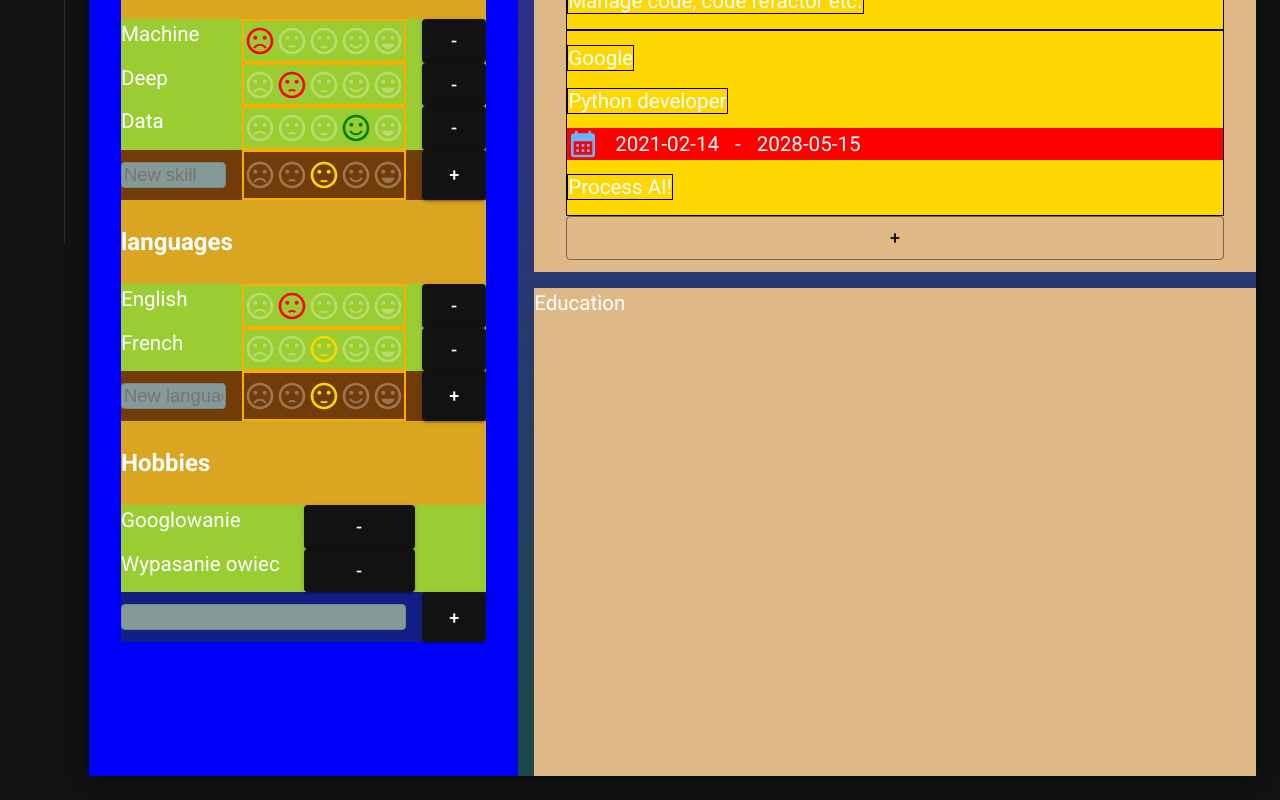
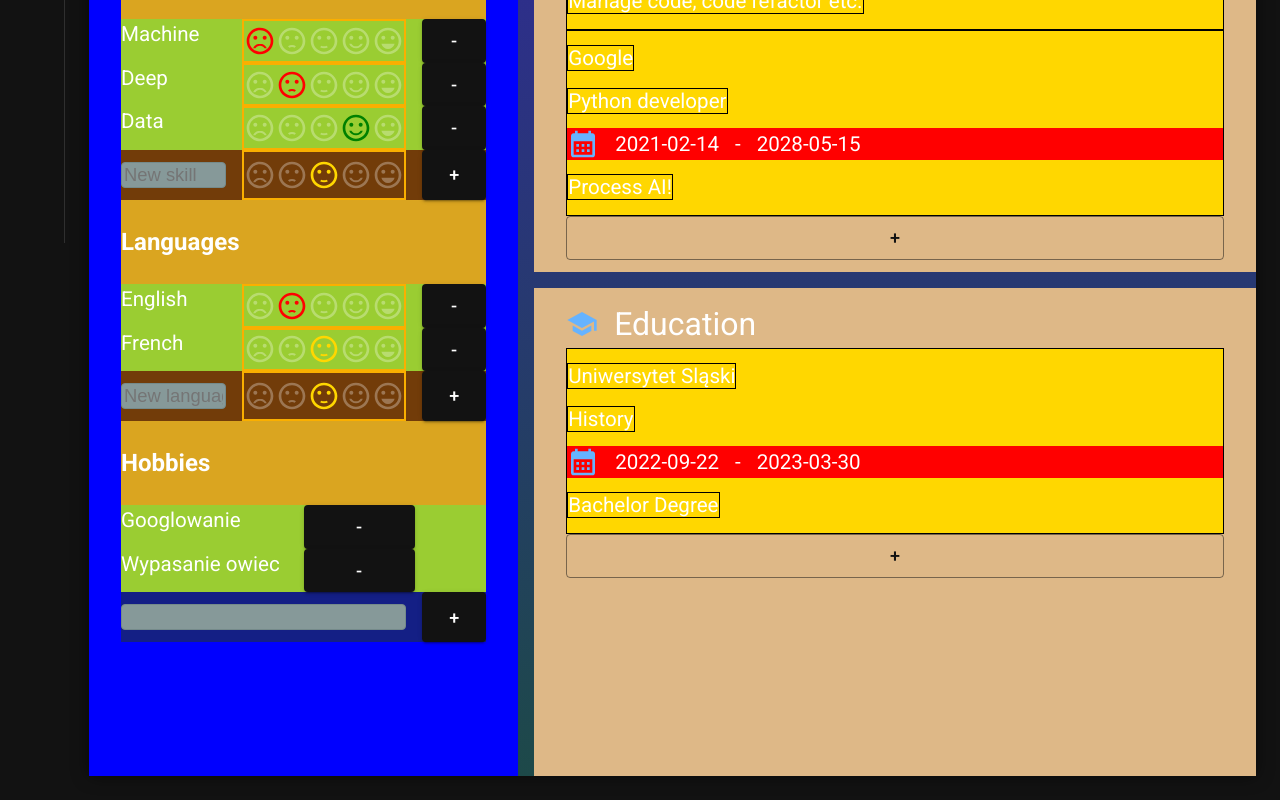
Before and after one commit to Blagi-zmaj/career-builder-assistant, a Next.js app: page /cv_creator in a window 1280 px wide. Shown: the part 557-1357 px from the top of the page. Built offline with nearby package versions, Linux system fonts and the light colour scheme.

Commit message:
Add education section

```diff
--- a/app/components/CVCreator/CVForm.module.css
+++ b/app/components/CVCreator/CVForm.module.css
@@ -95,7 +95,7 @@
   display: flex;
   flex-direction: column;
   flex-wrap: wrap;
-
+  padding: 0.75rem 2rem;
   /* display: grid; */
   /* flex-direction: column; */
   /* grid-template-areas:
--- a/app/components/CVCreator/CVForm.tsx
+++ b/app/components/CVCreator/CVForm.tsx
@@ -16,6 +16,7 @@ import WorkIcon from "@mui/icons-material/Work";
 import CalendarMonthIcon from "@mui/icons-material/CalendarMonth";
 import InfoIcon from "@mui/icons-material/Info";
 import { TextField } from "@mui/material";
+import SchoolIcon from "@mui/icons-material/School";
 
 ///////////////////////////////////////////
 
@@ -52,7 +53,16 @@ export default function CVForm() {
     ],
     summary: { description: "Quick summary about user", isEditing: false },
     education: [
-      { institution: "", startDate: "", endDate: "", description: "" },
+      {
+        institution: { value: "Uniwersytet Sląski", isEditing: false },
+        position: { value: "History", isEditing: false },
+        startDate: { value: "2022-09-22", isEditing: false },
+        endDate: { value: "2023-03-30", isEditing: false },
+        description: {
+          value: "Bachelor Degree",
+          isEditing: false,
+        },
+      },
     ],
     experience: [
       {
@@ -97,15 +107,62 @@ export default function CVForm() {
   //   `=====================================================================`
   // );
   // console.table(inputValues);
+
+  // name: "Daniel",
+  // surname: "Konieczny",
+  // address: "Jaworzno",
+  // email: "d@debugger.com",
+  // phone: "111-111-111",
+  // github: "Blagi-zmaj.github.com",
+  // linkedin: "daniel.konieczny.linkedin.com",
+
+  console.log(
+    `
+    name ${inputValues.name}
+    surname ${inputValues.surname}
+    address ${inputValues.address}
+    email ${inputValues.email}
+    phone ${inputValues.phone}
+    github ${inputValues.github}
+    linkedin ${inputValues.linkedin}
+    `
+  );
+  console.log("==================Skills================");
+  userProfileValues.skills.forEach((el) => {
+    console.log(`${el.name} ${el.level}`);
+  });
+  console.log("==================Languages================");
+  userProfileValues.languages.forEach((el) => {
+    console.log(`${el.name} ${el.level}`);
+  });
+  console.log("==================Hobbies================");
+  userProfileValues.hobbies.forEach((el) => {
+    console.log(`${el.name}`);
+  });
+  // console.log("Summary: " + userProfileValues.summary.description);
+  // console.log("==================Experience================");
+  // userProfileValues.experience.map((element, index) => {
+  //   const experienceEntries = Object.entries(element);
+  //   experienceEntries.map((record) => {
+  //     console.log(`${record[0]}: ${record[1].value}`);
+  //   });
+  // });
+
+  // console.log("==================Education================");
+  // userProfileValues.education.map((element, index) => {
+  //   const experienceEntries = Object.entries(element);
+  //   experienceEntries.map((record) => {
+  //     console.log(`${record[0]}: ${record[1].value}`);
+  //   });
+  // });
+
   // console.log(
   //   userProfileValues.experience[0].startDate,
   //   userProfileValues.experience[0].endDate
   // );
-  // console.log(
-  //   userProfileValues.experience[1].startDate,
-  //   userProfileValues.experience[1].endDate
-  // );
-  console.log(userProfileValues.summary);
+  // console.log(userProfileValues.experience);
+  // console.log(userProfileValues.education);
+  // console.log(userProfileValues);
   // console.table(userProfileValues.skills);
   // console.table(userProfileValues.languages);
   // console.table(userProfileValues.hobbies);
@@ -307,6 +364,9 @@ export default function CVForm() {
   };
 
   const handleAddNewItemListFromModal = function (data) {
+    console.log(data.type);
+    console.log(data);
+
     const objWithIsEditing = {
       institution: { value: data.institution, isEditing: false },
       position: { value: data.position, isEditing: false },
@@ -318,6 +378,19 @@ export default function CVForm() {
       },
     };
 
+    // {
+    //   institution: { value: "Uniwersytet Sląski", isEditing: false },
+    //   position: { value: "History", isEditing: false },
+    //   startDate: { value: "2022-09-22", isEditing: false },
+    //   endDate: { value: "2023-03-30", isEditing: false },
+    //   description: {
+    //     value: "Bachelor Degree",
+    //     isEditing: false,
+    //   },
+    // },
+
+    console.log(objWithIsEditing);
+
     if (data.type === "work") {
       setUserProfileValues((prevValues) => {
         return {
@@ -326,6 +399,12 @@ export default function CVForm() {
         };
       });
     } else {
+      setUserProfileValues((prevValues) => {
+        return {
+          ...prevValues,
+          education: [...prevValues.education, objWithIsEditing],
+        };
+      });
     }
   };
 
@@ -334,23 +413,23 @@ export default function CVForm() {
     workIndex,
     identifier
   ) {
-    console.log(userProfileValues.experience[workIndex][identifier]);
+    console.log(userProfileValues[listName][workIndex][identifier]);
     const updatedListItemStatus = {
-      ...userProfileValues.experience[workIndex],
+      ...userProfileValues[listName][workIndex],
       [identifier]: {
-        ...userProfileValues.experience[workIndex][identifier],
+        ...userProfileValues[listName][workIndex][identifier],
         isEditing:
-          !userProfileValues.experience[workIndex][identifier].isEditing,
+          !userProfileValues[listName][workIndex][identifier].isEditing,
       },
     };
 
     setUserProfileValues((prevValues) => {
       return {
         ...prevValues,
-        experience: [
-          ...prevValues.experience.slice(0, workIndex),
+        [listName]: [
+          ...prevValues[listName].slice(0, workIndex),
           updatedListItemStatus,
-          ...prevValues.experience.slice(workIndex + 1),
+          ...prevValues[listName].slice(workIndex + 1),
         ],
       };
     });
@@ -365,9 +444,9 @@ export default function CVForm() {
     // console.log(listName, workIndex, identifier); // experience 0 startDate
 
     const updatedItem = {
-      ...userProfileValues.experience[workIndex],
+      ...userProfileValues[listName][workIndex],
       [identifier]: {
-        ...userProfileValues.experience[workIndex][identifier],
+        ...userProfileValues[listName][workIndex][identifier],
         value: event.target.value,
       },
     };
@@ -377,10 +456,10 @@ export default function CVForm() {
     setUserProfileValues((prevValues) => {
       return {
         ...prevValues,
-        experience: [
-          ...prevValues.experience.slice(0, workIndex),
+        [listName]: [
+          ...prevValues[listName].slice(0, workIndex),
           updatedItem,
-          ...prevValues.experience.slice(workIndex + 1),
+          ...prevValues[listName].slice(workIndex + 1),
         ],
       };
     });
@@ -391,21 +470,55 @@ export default function CVForm() {
     if (event.key === "Enter") {
       console.log(`clicked enter`);
       const updatedEditState = {
-        ...userProfileValues.experience[workIndex],
+        ...userProfileValues[listName][workIndex],
         [identifier]: {
-          ...userProfileValues.experience[workIndex][identifier],
+          ...userProfileValues[listName][workIndex][identifier],
           isEditing:
-            !userProfileValues.experience[workIndex][identifier].isEditing,
+            !userProfileValues[listName][workIndex][identifier].isEditing,
         },
       };
 
       setUserProfileValues((prevValues) => {
         return {
           ...prevValues,
-          experience: [
-            ...prevValues.experience.slice(0, workIndex),
+          [listName]: [
+            ...prevValues[listName].slice(0, workIndex),
             updatedEditState,
-            ...prevValues.experience.slice(workIndex + 1),
+            ...prevValues[listName].slice(workIndex + 1),
+          ],
+        };
+      });
+    }
+  };
+
+  const handleKeyEnterAndShift = function (
+    event,
+    listName,
+    workIndex,
+    identifier
+  ) {
+    console.log(listName, workIndex, identifier); // education 0 startDate
+
+    if (event.shiftKey && event.key === "Enter") {
+      console.log(`Shift & Enter`);
+    } else if (event.key === "Enter") {
+      console.log(`clicked enter`);
+      const updatedEditState = {
+        ...userProfileValues[listName][workIndex],
+        [identifier]: {
+          ...userProfileValues[listName][workIndex][identifier],
+          isEditing:
+            !userProfileValues[listName][workIndex][identifier].isEditing,
+        },
+      };
+
+      setUserProfileValues((prevValues) => {
+        return {
+          ...prevValues,
+          [listName]: [
+            ...prevValues[listName].slice(0, workIndex),
+            updatedEditState,
+            ...prevValues[listName].slice(workIndex + 1),
           ],
         };
       });
@@ -414,37 +527,32 @@ export default function CVForm() {
 
   const handleBlurUser = function (event, listName, workIndex, identifier) {
     const updatedEditState = {
-      ...userProfileValues.experience[workIndex],
+      ...userProfileValues[listName][workIndex],
       [identifier]: {
-        ...userProfileValues.experience[workIndex][identifier],
+        ...userProfileValues[listName][workIndex][identifier],
         isEditing:
-          !userProfileValues.experience[workIndex][identifier].isEditing,
+          !userProfileValues[listName][workIndex][identifier].isEditing,
       },
     };
 
     setUserProfileValues((prevValues) => {
       return {
         ...prevValues,
-        experience: [
-          ...prevValues.experience.slice(0, workIndex),
+        [listName]: [
+          ...prevValues[listName].slice(0, workIndex),
           updatedEditState,
-          ...prevValues.experience.slice(workIndex + 1),
+          ...prevValues[listName].slice(workIndex + 1),
         ],
       };
     });
   };
 
-  const handleUpdateDate = function (
-    date,
-    type,
-    index,
-    identifier = "experience"
-  ) {
+  const handleUpdateDate = function (date, type, index, identifier) {
     console.log(date, type, index, identifier);
 
     const updatedRecord = {
-      ...userProfileValues.experience[index],
-      [type]: { ...userProfileValues.experience[index][type], value: date },
+      ...userProfileValues[identifier][index],
+      [type]: { ...userProfileValues[identifier][index][type], value: date },
     };
 
     console.log(updatedRecord);
@@ -452,10 +560,10 @@ export default function CVForm() {
     setUserProfileValues((prevValues) => {
       return {
         ...prevValues,
-        experience: [
-          ...prevValues.experience.slice(0, index),
+        [identifier]: [
+          ...prevValues[identifier].slice(0, index),
           updatedRecord,
-          ...prevValues.experience.slice(index + 1),
+          ...prevValues[identifier].slice(index + 1),
         ],
       };
     });
@@ -514,7 +622,9 @@ export default function CVForm() {
           {["skills", "languages"].map((categoryList, indexCategory) => {
             return (
               <div key={categoryList}>
-                <h3>{categoryList}</h3>
+                <h3>{`${categoryList
+                  .slice(0, 1)
+                  .toUpperCase()}${categoryList.slice(1)}`}</h3>
                 <UserDetailsList
                   categoryList={categoryList}
                   userData={userProfileValues}
@@ -653,6 +763,7 @@ export default function CVForm() {
                         type={"startDate"}
                         isEditing={work.startDate.isEditing}
                         updateDate={handleUpdateDate}
+                        listName={"experience"}
                       />
                       <div>-</div>
                       <DatePicker
@@ -661,6 +772,7 @@ export default function CVForm() {
                         index={workIndex}
                         type={"endDate"}
                         updateDate={handleUpdateDate}
+                        listName={"experience"}
                       />
                     </div>
                   ) : null
@@ -679,7 +791,7 @@ export default function CVForm() {
                           handleBlurUser(event, "experience", workIndex, el[0])
                         }
                         onKeyDown={(event) =>
-                          handleKeyDownUser(
+                          handleKeyEnterAndShift(
                             event,
                             "experience",
                             workIndex,
@@ -722,7 +834,103 @@ export default function CVForm() {
           handleAddNewItemListFromModal={handleAddNewItemListFromModal}
         />
       </div>
-      <div className={(styles.section, styles.education)}>Education</div>
+      <div className={(styles.section, styles.education)}>
+        <span className={styles.sectionTitle}>
+          <SchoolIcon />
+          Education
+        </span>
+        {/* ///////////////////// UPDATE BELOW FUNCTIONS ///////////////////////// */}
+        {userProfileValues.education.map((subject, subjectIndex) => {
+          return (
+            <div key={subjectIndex} className={styles.recordContainer}>
+              {Object.entries(subject).map((el, elIndex) => {
+                return el[0] === "startDate" || el[0] === "endDate" ? (
+                  el[0] === "startDate" ? (
+                    <div key={elIndex} className={styles.datesContainer}>
+                      <CalendarMonthIcon />
+                      <DatePicker
+                        date={subject.startDate.value}
+                        id={"start" + elIndex}
+                        index={subjectIndex}
+                        type={"startDate"}
+                        // isEditing={subject.startDate.isEditing}
+                        listName={"education"}
+                        updateDate={handleUpdateDate}
+                      />
+                      <div>-</div>
+                      <DatePicker
+                        date={subject.endDate.value}
+                        id={"end" + elIndex}
+                        index={subjectIndex}
+                        type={"endDate"}
+                        listName={"education"}
+                        updateDate={handleUpdateDate}
+                      />
+                    </div>
+                  ) : null
+                ) : (
+                  <span key={elIndex}>
+                    {el[1].isEditing ? (
+                      <InputForm
+                        key={el[0]}
+                        type="text"
+                        name={el[0]}
+                        value={el[1].value}
+                        className={styles.control}
+                        autoFocus
+                        isTextArea={el[0] === "description" ? true : false}
+                        onBlur={() =>
+                          handleBlurUser(
+                            event,
+                            "education",
+                            subjectIndex,
+                            el[0]
+                          )
+                        }
+                        handleKeyEnterAndShift={(event) =>
+                          handleKeyEnterAndShift(
+                            event,
+                            "education",
+                            subjectIndex,
+                            el[0]
+                          )
+                        }
+                        onChange={() =>
+                          handleChangeUserListItem(
+                            event,
+                            "education",
+                            subjectIndex,
+                            el[0]
+                          )
+                        }
+                      />
+                    ) : (
+                      <div style={{ margin: "0.75rem 0" }}>
+                        <span
+                          onClick={() =>
+                            handleReplaceTextWithInput(
+                              "education",
+                              subjectIndex,
+                              el[0]
+                            )
+                          }
+                          className={styles.record}
+                        >
+                          {el[1].value}
+                        </span>
+                      </div>
+                    )}
+                  </span>
+                );
+              })}
+            </div>
+          );
+        })}
+        <Modal
+          type={"education"}
+          handleAddNewItemListFromModal={handleAddNewItemListFromModal}
+        />
+      </div>
     </form>
   );
 }
--- a/app/components/CVCreator/DatePicker.tsx
+++ b/app/components/CVCreator/DatePicker.tsx
@@ -6,6 +6,7 @@ export default function DatePicker({
   type,
   index,
   // isEditing,
+  listName,
   updateDate,
 }) {
   // console.log(date);
@@ -32,7 +33,7 @@ export default function DatePicker({
           value={date}
           onChange={(event) => {
             setIsEditingState((prev) => !prev);
-            return updateDate(event.target.value, type, index);
+            return updateDate(event.target.value, type, index, listName);
           }}
           onBlur={() => setIsEditingState((prev) => !prev)}
         />
--- a/app/components/CVCreator/InputForm/InputForm.tsx
+++ b/app/components/CVCreator/InputForm/InputForm.tsx
@@ -32,6 +32,7 @@ export default function InputForm({
           name={name}
           value={value}
           placeholder={placeholder}
+          onKeyDown={handleKeyEnterAndShift}
           {...props}
         />
       )}
```
Also changed, not shown: app/components/CVCreator/ModalDialog.tsx (+10 -4 lines).
